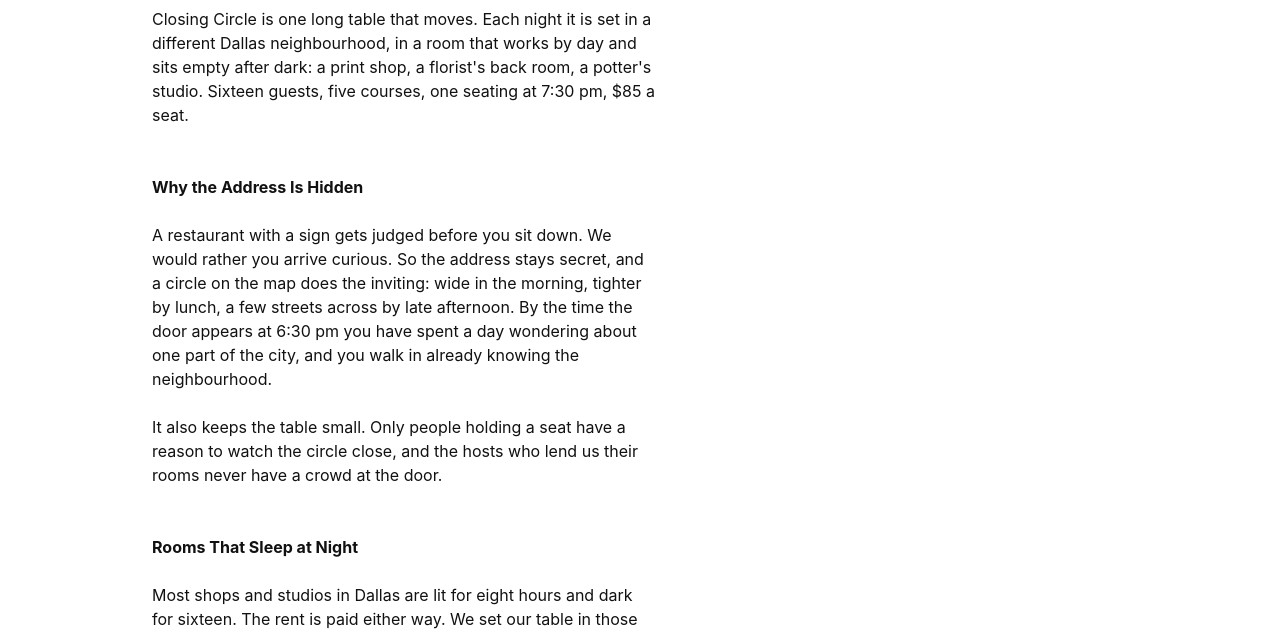
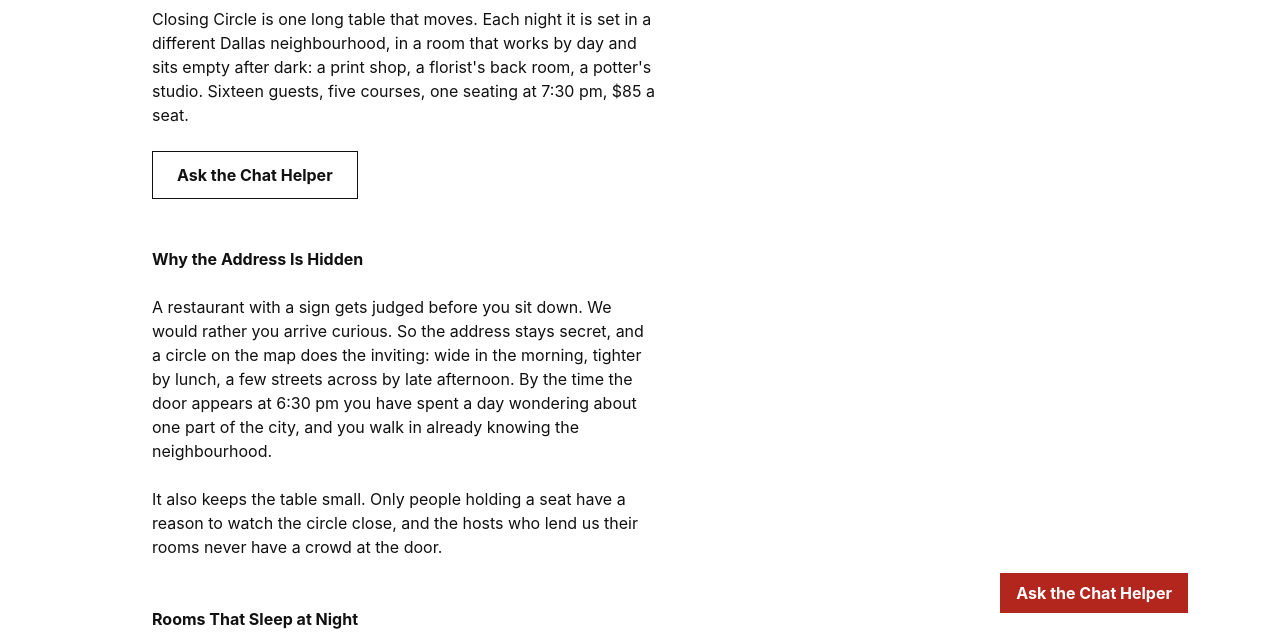
Before and after one commit to catlauren/closing-circle, a plain HTML site: page about.html in a window 1280 px wide. Shown: the part 161-795 px from the top of the page. Drawn offline with Linux system fonts and the light colour scheme; a script that the page names is missing.

Commit message:
Add files via upload

```diff
--- a/about.html
+++ b/about.html
@@ -89,6 +89,28 @@
     line-height: var(--u);
     text-decoration: none;
   }
+  button.button { font: inherit; font-weight: 700; line-height: var(--u); cursor: pointer; }
+  .button.quiet {
+    background: transparent;
+    color: var(--ink);
+    padding: calc(var(--u) / 2 - 1px) var(--gutter);
+    border: 1px solid var(--ink);
+  }
+  button:focus-visible { outline: 2px solid var(--accent); outline-offset: 2px; }
+  .chat-tag {
+    position: fixed;
+    right: 92px;
+    bottom: 26px;
+    z-index: 1000;
+    padding: calc(var(--u) / 3) 16px;
+    background: var(--accent);
+    color: var(--paper);
+    font: inherit;
+    font-weight: 700;
+    line-height: var(--u);
+    border: 0;
+    cursor: pointer;
+  }
   footer { border-top: 1px solid var(--rule); padding-top: calc(var(--u) - 1px); }
 
   @media (max-width: 720px) {
@@ -112,6 +134,9 @@
   <div class="intro">
     <h1>A dinner you have to find.</h1>
     <p class="prose">Closing Circle is one long table that moves. Each night it is set in a different Dallas neighbourhood, in a room that works by day and sits empty after dark: a print shop, a florist's back room, a potter's studio. Sixteen guests, five courses, one seating at 7:30 pm, $85 a seat.</p>
+    <div class="row">
+      <button type="button" class="button quiet" data-open-chat>Ask the Chat Helper</button>
+    </div>
   </div>
 
   <section aria-labelledby="why-title">
@@ -182,5 +207,16 @@
   </footer>
 
 </div>
+
+<button type="button" class="chat-tag" data-open-chat>Ask the Chat Helper</button>
+<script>
+document.querySelectorAll("[data-open-chat]").forEach(function (b) {
+  b.addEventListener("click", function () {
+    var open = document.getElementById("chtl-open-chat-icon");
+    if (window.Chatling && typeof window.Chatling.open === "function") window.Chatling.open();
+    else if (open) open.click();
+  });
+});
+</script>
 </body>
 </html>
```
Also changed, not shown: index.html (+26 -0 lines).
